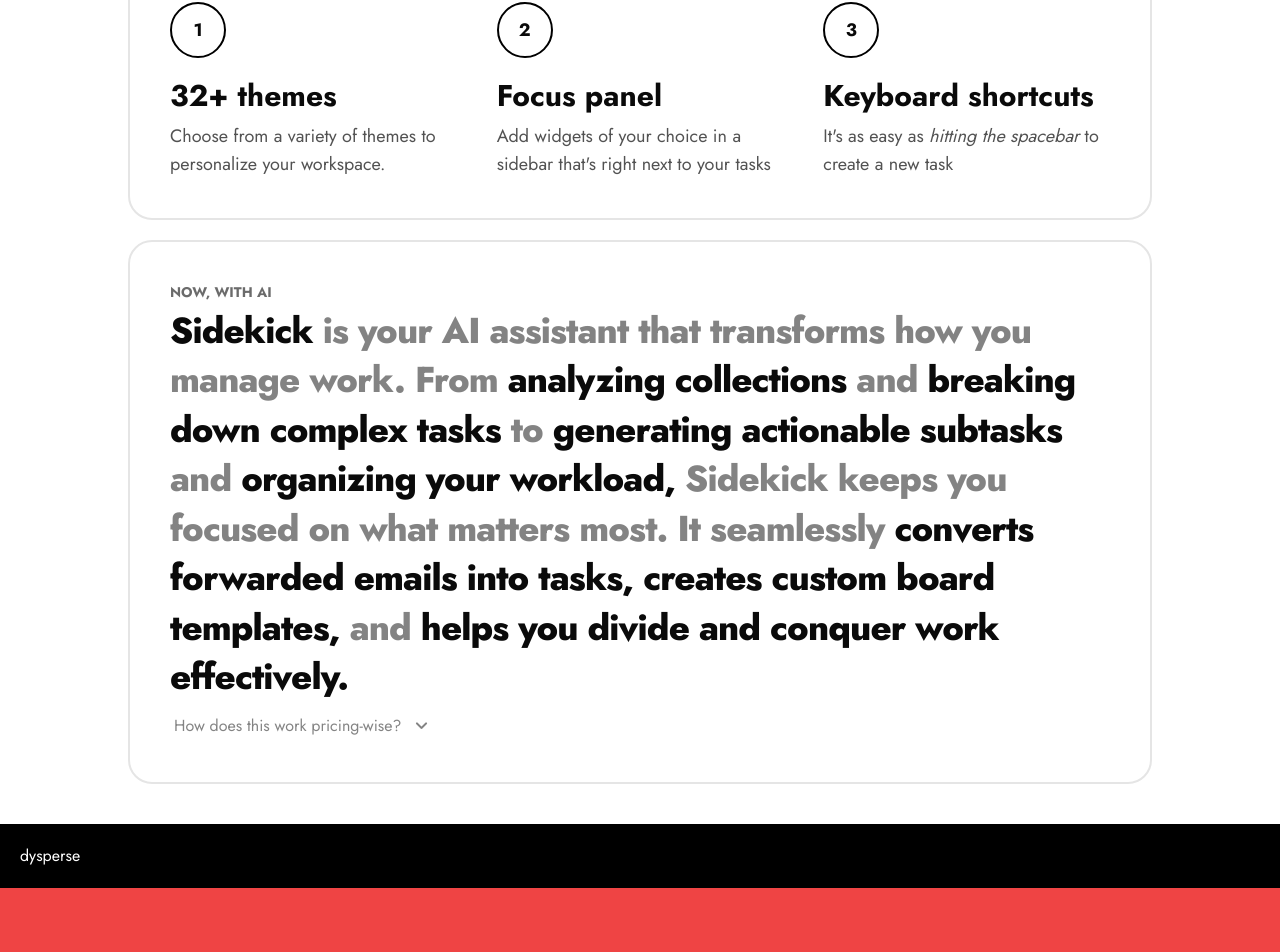
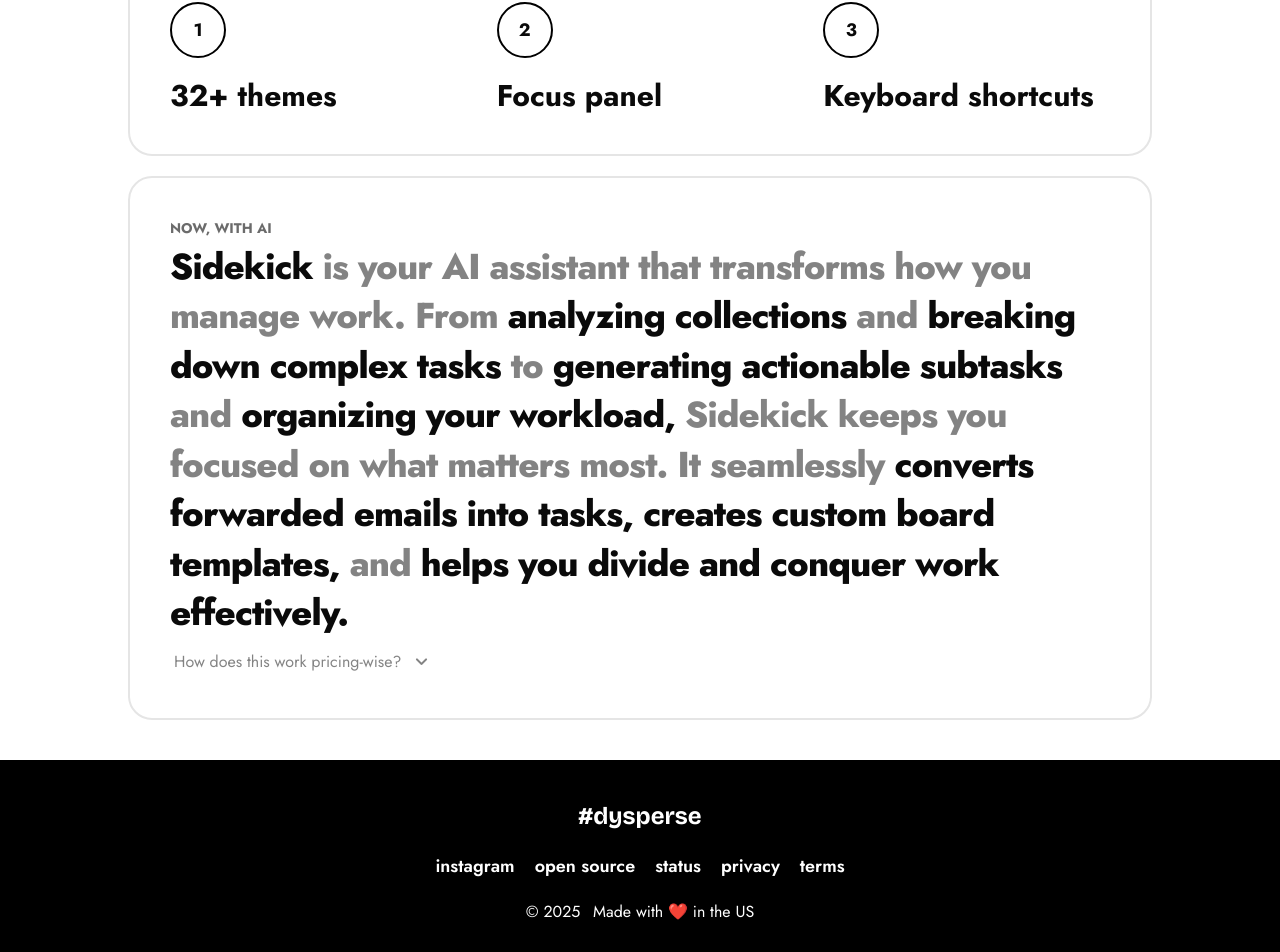
Before and after one commit to Dysperse/Homepage, a Next.js app: page / in a window 1280 px wide. Shown: the part 2859-3811 px from the top of the page. Before the commit the page ends 3747 px from the top, so only its background shows below. Built offline with nearby package versions, Linux system fonts and the light colour scheme.

Commit message:
Update footer layout and styling; enhance customization section with new content and links

```diff
--- a/app/globals.css
+++ b/app/globals.css
@@ -76,6 +76,10 @@ div::-webkit-scrollbar {
   details > summary {
     list-style: none;
   }
+  details summary::-webkit-details-marker {
+    display: none;
+  }
+
   details[open] > .trigger {
     opacity: 1;
     @apply bg-gray-100;
--- a/app/layout.tsx
+++ b/app/layout.tsx
@@ -18,7 +18,7 @@ export default function RootLayout({
   children: React.ReactNode;
 }>) {
   return (
-    <html lang="en" className="bg-red-500 relative overflow-x-hidden">
+    <html lang="en" className="relative overflow-x-hidden">
       <head>
         <link
           rel="stylesheet"
--- a/app/page.tsx
+++ b/app/page.tsx
@@ -85,7 +85,36 @@ function Number({ children }: { children: React.ReactNode }) {
 }
 
 function Footer() {
-  return <footer className="bg-black text-white mt-10 p-5">dysperse</footer>;
+  return (
+    <footer className="bg-black mt-10 text-white p-5 py-10">
+      <h3 className="text-center text-2xl font-black" style={bricolage.style}>
+        #dysperse
+      </h3>
+      <div className="flex justify-center gap-5 mt-5">
+        <Link href="/download" className="text-lg font-semibold">
+          instagram
+        </Link>
+        <Link href="/download" className="text-lg font-semibold">
+          open source
+        </Link>
+        <Link href="/status" className="text-lg font-semibold">
+          status
+        </Link>
+        <Link href="/privacy" className="text-lg font-semibold">
+          privacy
+        </Link>
+        <Link href="/terms" className="text-lg font-semibold">
+          terms
+        </Link>
+      </div>
+      <div>
+        <p className="text-center mt-5">
+          © {new Date().getFullYear()}{" "}
+          <span className="ml-2">Made with ❤️ in the US</span>
+        </p>
+      </div>
+    </footer>
+  );
 }
 
 function Navbar() {
@@ -212,24 +241,14 @@ function Customization() {
         <div>
           <Number>1</Number>
           <h3 className="text-3xl font-bold mt-5">32+ themes</h3>
-          <p className="text-lg opacity-70 mt-2">
-            Choose from a variety of themes to personalize your workspace.
-          </p>
         </div>
         <div>
           <Number>2</Number>
           <h3 className="text-3xl font-bold mt-5">Focus panel</h3>
-          <p className="text-lg opacity-70 mt-2">
-            Add widgets of your choice in a sidebar that's right next to your
-            tasks
-          </p>
         </div>
         <div>
           <Number>3</Number>
           <h3 className="text-3xl font-bold mt-5">Keyboard shortcuts</h3>
-          <p className="text-lg opacity-70 mt-2">
-            It's as easy as <i>hitting the spacebar</i> to create a new task
-          </p>
         </div>
       </div>
     </section>
```
